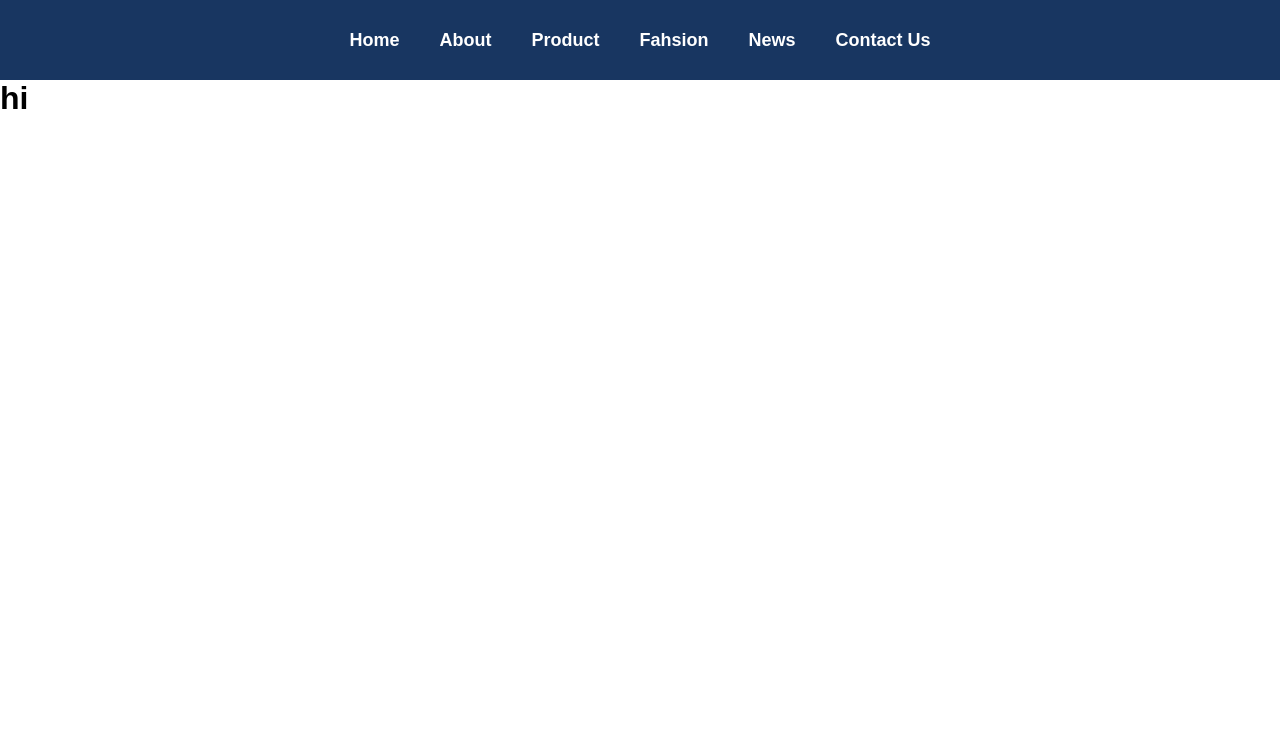
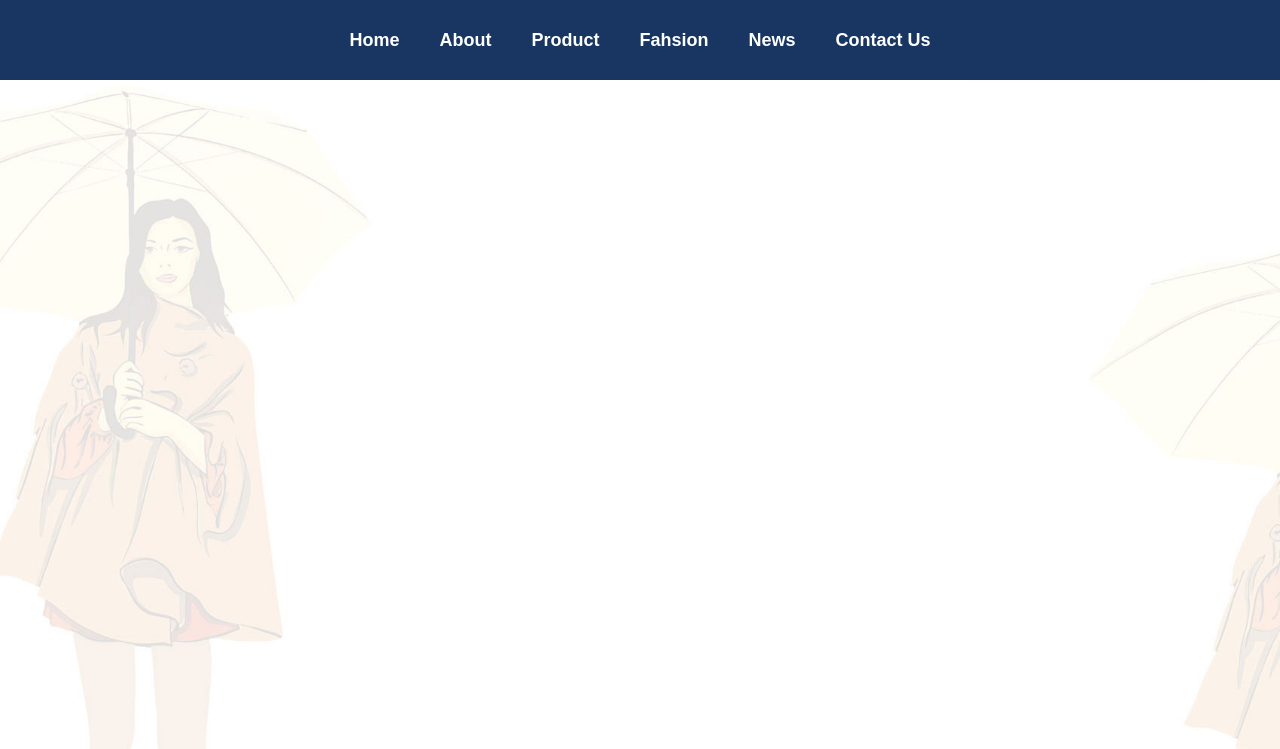
Before and after one commit to MahsumaRezai/Online_Shop_fashion, a React (Create React App) app: page /Product in a window 1280 px wide. Shown: the top 749 px of the page. Built offline with nearby package versions, Linux system fonts and the light colour scheme.

Commit message:
add about

```diff
--- /dev/null
+++ b/src/Componet/Product/Products.js
@@ -0,0 +1,13 @@
+import { Fragment } from "react";
+import classes from './product.module.css'
+
+const Products = (props) => {
+    return (
+        <Fragment>
+            <div className={classes.about}>
+
+            </div>
+        </Fragment>
+    )
+}
+export default Products;
--- /dev/null
+++ b/src/Componet/Product/product.module.css
@@ -0,0 +1,8 @@
+.about{
+    background-image: url(../images/product_bg.jpg);
+    background-attachment: scroll;
+   background-repeat: no-repeat;
+   background-size: cover;
+   width: 100%;
+   height: 1100px;
+}
--- a/src/Pages/Product.js
+++ b/src/Pages/Product.js
@@ -1,6 +1,11 @@
+import { Fragment } from "react";
+import Products from "../Componet/Product/Products";
+
 const Product = () => {
     return (
-        <h1>hi</h1>
+        <Fragment>
+            <Products />
+        </Fragment>
     )
 }
 
```
